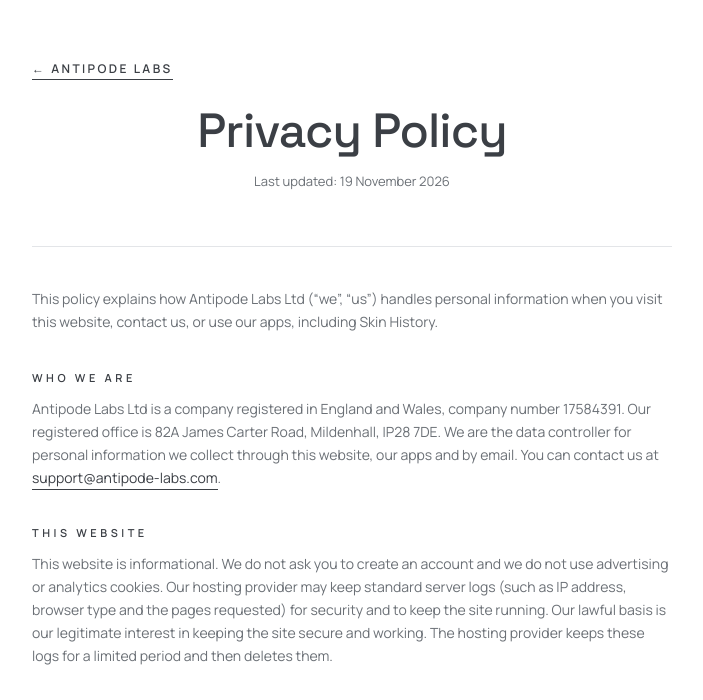
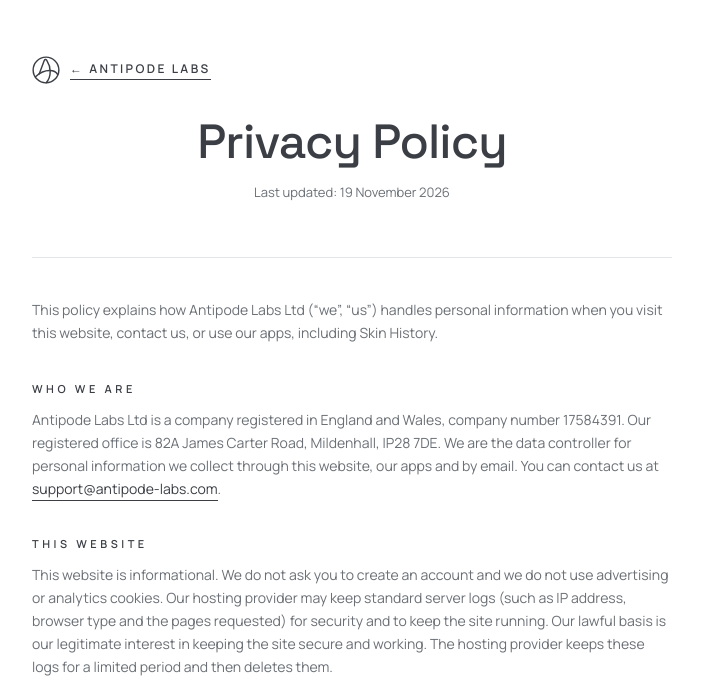
Before and after one commit to dev-ethically/antipode-labs-site, a plain HTML site: page privacy.html in a window 1280 px wide. Shown: the top 700 px of the page, without its empty margins (288-991 px from the left). Drawn offline with Linux system fonts and the light colour scheme.

Commit message:
Add files via upload

```diff
--- a/privacy.html
+++ b/privacy.html
@@ -3,6 +3,9 @@
 <title>Privacy Policy — Antipode Labs Ltd</title>
 <meta name="description" content="Privacy Policy for Antipode Labs Ltd and its apps.">
 <meta name="author" content="Antipode Labs Ltd">
+<link rel="icon" href="favicon.ico" sizes="32x32">
+<link rel="icon" href="favicon.svg" type="image/svg+xml">
+<link rel="apple-touch-icon" href="apple-touch-icon.png">
 <style>
 @font-face{font-family:"Manrope";font-style:normal;font-weight:400 600;font-display:swap;src:url(fonts/manrope-latin.woff2) format("woff2")}
 @font-face{font-family:"Space Grotesk";font-style:normal;font-weight:400 600;font-display:swap;src:url(fonts/space-grotesk-latin.woff2) format("woff2")}
@@ -29,10 +32,13 @@ footer p{margin:0}
 footer a{color:var(--mut);border-bottom-color:var(--line)}
 footer a:hover{color:var(--fg);border-bottom-color:var(--fg)}
 footer .links{margin-top:14px}
+.back{display:inline-flex;align-items:center;gap:10px;border-bottom:0;padding-bottom:0}
+.back span{border-bottom:1px solid currentColor;padding-bottom:2px}
+.back .logo{width:28px;height:28px}
 </style></head><body>
 <div class="wrap">
 <header>
-<a class="back" href="index.html">← Antipode Labs</a>
+<a class="back" href="index.html"><img class="logo" src="logo-small.svg" alt="" width="28" height="28"><span>← Antipode Labs</span></a>
 <h1>Privacy Policy</h1>
 <p class="updated">Last updated: 19 November 2026</p>
 </header>
```
Also changed, not shown: index.html (+5 -0 lines), apple-touch-icon.png (added), favicon.ico (added), favicon.svg (added), logo-small.svg (added), logo.svg (added).
